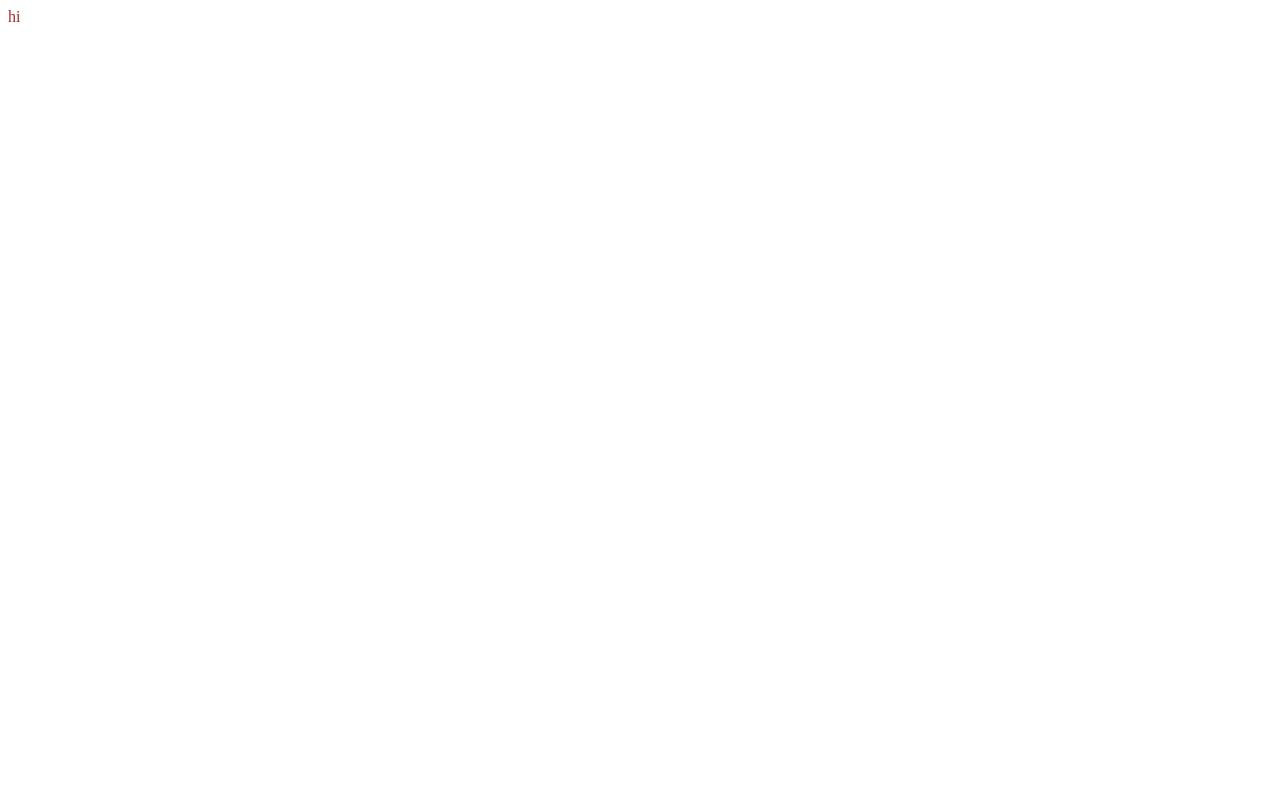
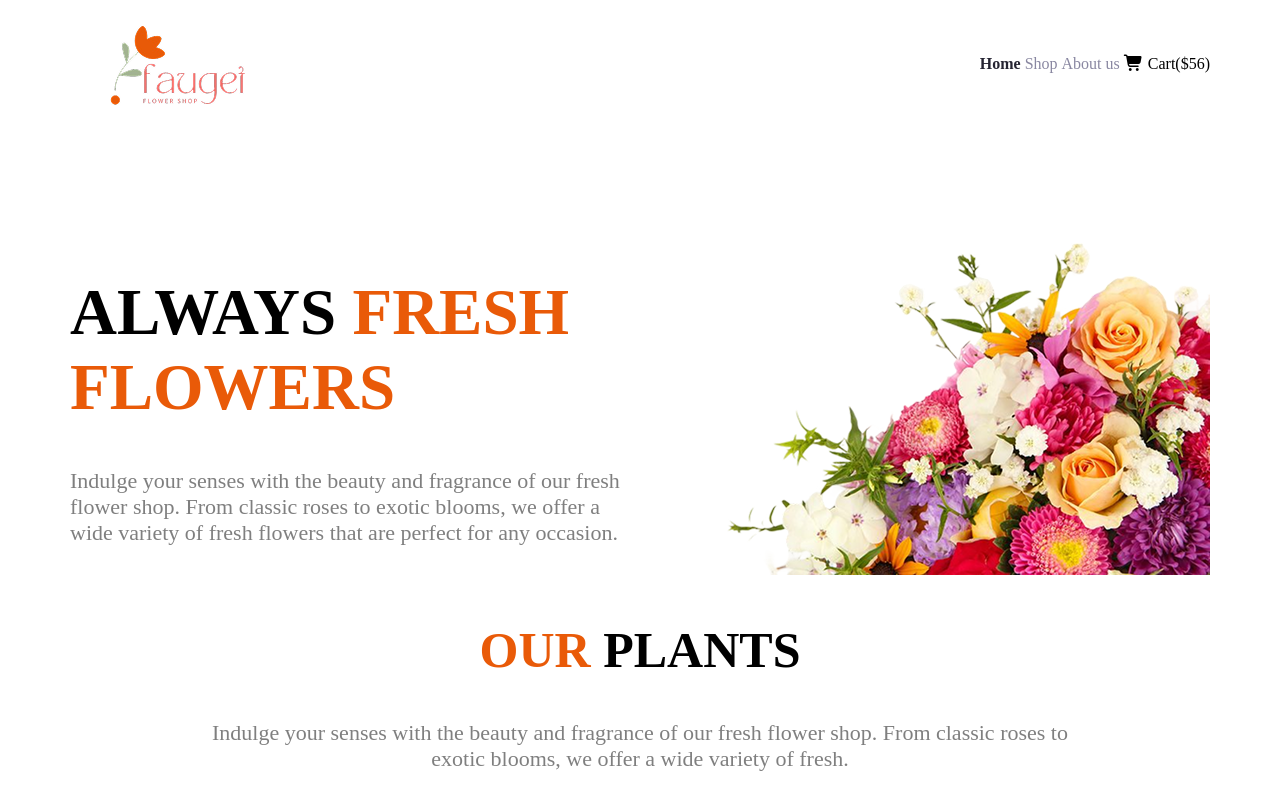
Before and after one commit to NOUSHERNISHAD/my-second-assignment, a plain HTML site: page index.html in a window 1280 px wide. Drawn offline with Linux system fonts and the light colour scheme.

Commit message:
added nav and banner content loading others

```diff
--- a/index.html
+++ b/index.html
@@ -4,16 +4,50 @@
     <meta charset="UTF-8">
     <meta name="viewport" content="width=device-width, initial-scale=1.0">
     <title>my second assignment</title>
+
+
     <link rel="stylesheet" href="styles/styles.css">
+    <!-- font awesome -->
+    <link rel="stylesheet" href="https://cdnjs.cloudflare.com/ajax/libs/font-awesome/7.0.0/css/all.min.css" integrity="sha512-DxV+EoADOkOygM4IR9yXP8Sb2qwgidEmeqAEmDKIOfPRQZOWbXCzLC6vjbZyy0vPisbH2SyW27+ddLVCN+OMzQ==" crossorigin="anonymous" referrerpolicy="no-referrer" />
+
+
 </head>
 <body>
     <header>
-        <nav>
-            hi
+        <nav class="contiener">
+            <figure class="logo">
+                <img src="./assets/logo.png" alt="">
+            </figure>
+            <ul class="nav-item">
+                <li>
+                    <a class="home-style" href="">Home</a>
+                    <a class="sh-ab" href="">Shop</a>
+                    <a class="sh-ab" href="">About us</a>
+                    <a class="cart-style" href=""><i class="fa-solid fa-cart-shopping"></i> Cart($56)</a>
+                </li>
+            </ul>
+
         </nav>
+        <div class="banner-item contiener">
+            <div>
+                <h1 class="banner-title">ALWAYS <span class="heading-style">FRESH <br> FLOWERS </span></h1>
+                 <p class="banner-sub-title">Indulge your senses with the beauty and fragrance of our fresh flower shop. From classic roses to exotic blooms, we offer a wide variety of fresh flowers that are perfect for any occasion. </p>
+            </div>
+            <div>
+                <img src="./assets/hero-flower.png" alt="">
+
+            </div>
+        </div>
 
     </header>
     <main>
+        <section class=" items contiener">
+            <div class="section-style">
+                <h1 class="section-title"> <span class="heading-style">OUR</span> PLANTS</h1>
+                <p class=" title-text banner-sub-title">Indulge your senses with the beauty and fragrance of our fresh flower shop. From classic roses to exotic blooms, we offer a wide variety of fresh.</p>
+            </div>
+
+        </section>
 
     </main>
     <footer>
--- a/styles/styles.css
+++ b/styles/styles.css
@@ -1,3 +1,82 @@
+
+
+
+.contiener{
+    max-width: 1140px;
+    margin: auto;
+}
+/* nav styles */
 nav{
-    color: brown;
+    display: flex;
+    justify-content: space-between;
+    align-items: center;
 }
+.logo{
+    width: 135px;
+    height: 80px;
+}
+.home-style{
+    color: #252432;
+    font-weight: 700;
+    font-size: 16px;
+}
+.sh-ab{
+    font-weight: 400;
+    font-size: 16px;
+    color: #8987A1;
+}
+.cart-style{
+    width: 113px;
+    height: 24px;
+    gap: 10;
+    color: #000000;
+}
+.nav-item{
+    list-style: none;
+
+}
+nav ul li{
+    gap: 48;
+}
+.nav-item li a{
+    text-decoration: none;
+}
+/* banner style */
+.banner-item{
+    display: flex;
+    justify-content: space-between;
+    align-items: center;
+    margin-top: 100px;
+}
+.banner-title{
+    font-weight: 700;
+    font-size: 65px;
+}
+.heading-style{
+    color: #E95A08;
+}
+.banner-sub-title{
+    color: #00000080;
+    font-weight: 400;
+    font-size: 22px;
+}
+/* main style  */
+.section-title{
+    font-weight: 700;
+    font-size: 50px;
+
+
+}
+.section-style{
+    max-width: 880px;
+    margin: auto;
+    text-align: center;
+}
+.title-text{
+    text-align: center;
+    margin top: 16px ;
+}
+section{
+    margin-top: 120px;
+}
+/* section item */
```
